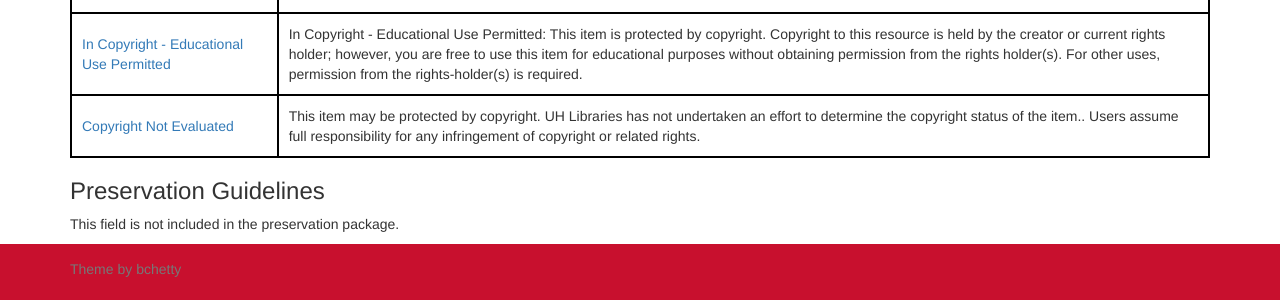
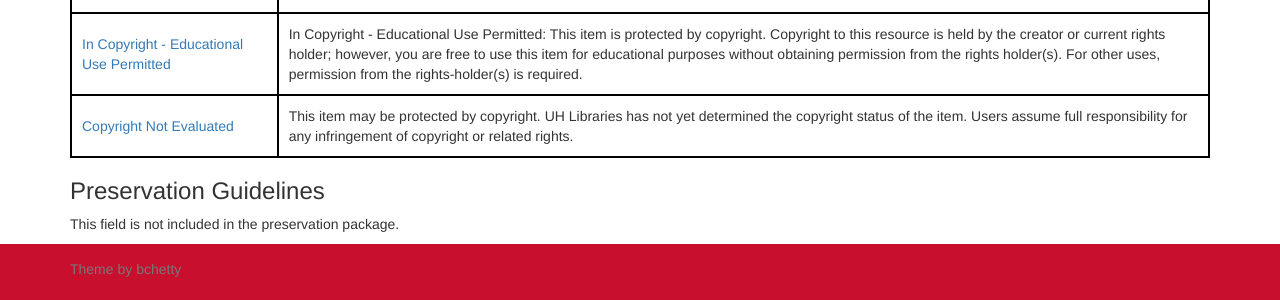
Before and after one commit to uhlibraries-digital/bcdams-map, a Jekyll site: the page built from guidelines/rights.md, in a window 1280 px wide and 1174 px high. Shown: the part 850-1150 px from the top of the window. Built offline with Jekyll 4.4.1, drawn with Linux system fonts in a browser that asks for light colours; nearby versions of some CDN libraries; comment, search, counter and statistics services are not loaded.

Commit message:
Update rights.md

```diff
--- a/guidelines/rights.md
+++ b/guidelines/rights.md
@@ -21,7 +21,7 @@
 [Rights Undetermined](http://rightsstatements.org/vocab/UND/1.0/) | Rights Undetermined: This item may be protected by copyright. UH Libraries has been unable to make a conclusive determination as to the copyright status of the item. Users assume full responsibility for any infringement of copyright or related rights.
 [In Copyright - Copyright Owner Unlocatable or Unidentifiable](http://rightsstatements.org/vocab/InC-RUU/1.0/) | In Copyright - Copyright Owner Unlocatable or Unidentifiable: This item is protected by copyright. Copyright to this resource is held by the creator or current rights holder; however, for this item, either (a) no rights-holder(s) have been identified or (b) one or more rights-holder(s) have been identified but none have been located. Users assume full responsibility for any infringement of copyright or related rights.
 [In Copyright - Educational Use Permitted](http://rightsstatements.org/vocab/InC-EDU/1.0/) | In Copyright - Educational Use Permitted: This item is protected by copyright. Copyright to this resource is held by the creator or current rights holder; however, you are free to use this item for educational purposes without obtaining permission from the rights holder(s). For other uses, permission from the rights-holder(s) is required.
-[Copyright Not Evaluated](http://rightsstatements.org/vocab/CNE/1.0/) | This item may be protected by copyright. UH Libraries has not undertaken an effort to determine the copyright status of the item.. Users assume full responsibility for any infringement of copyright or related rights.
+[Copyright Not Evaluated](http://rightsstatements.org/vocab/CNE/1.0/) | This item may be protected by copyright. UH Libraries has not yet determined the copyright status of the item. Users assume full responsibility for any infringement of copyright or related rights.
 
 ### Preservation Guidelines
 
```
